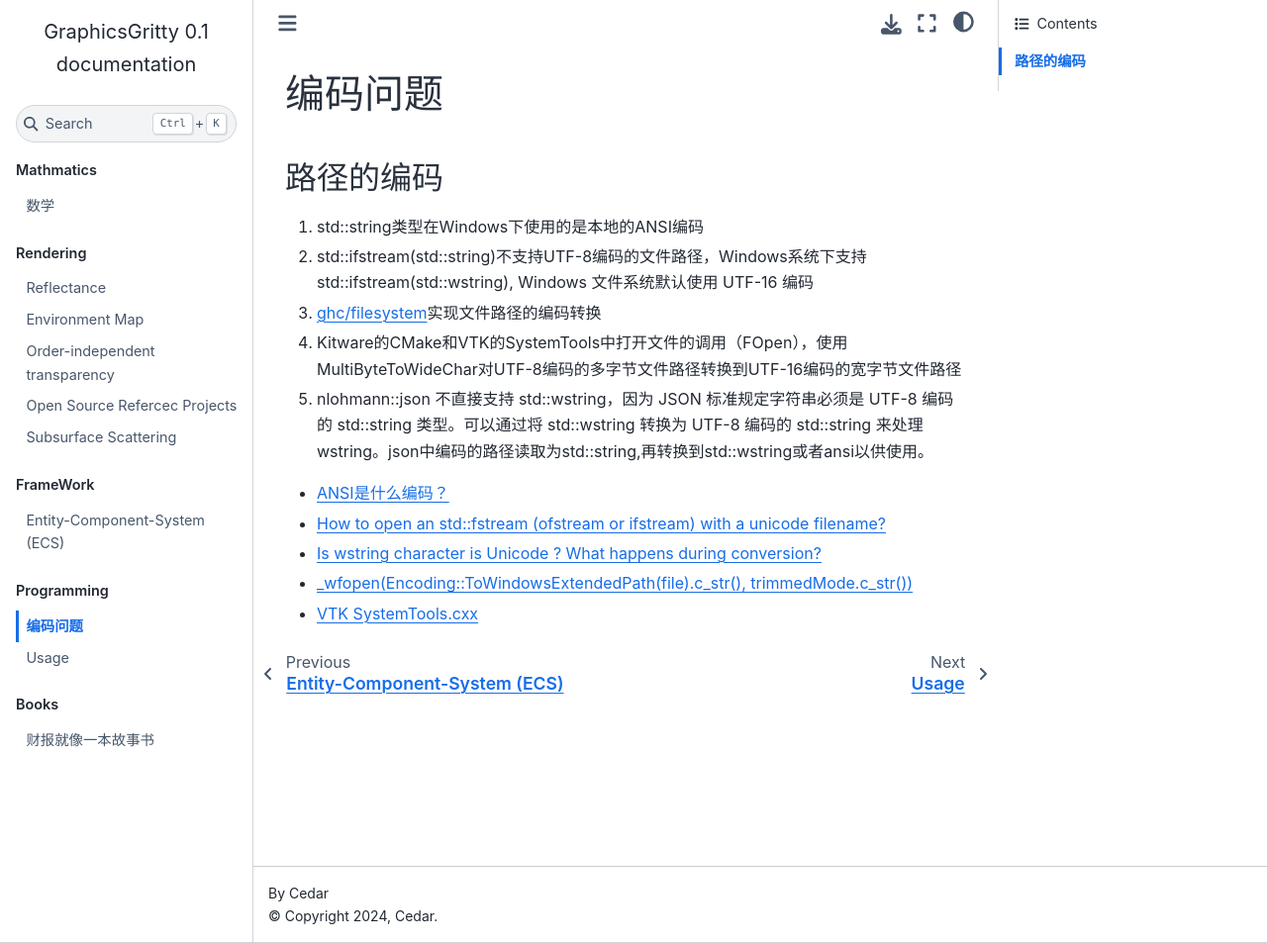
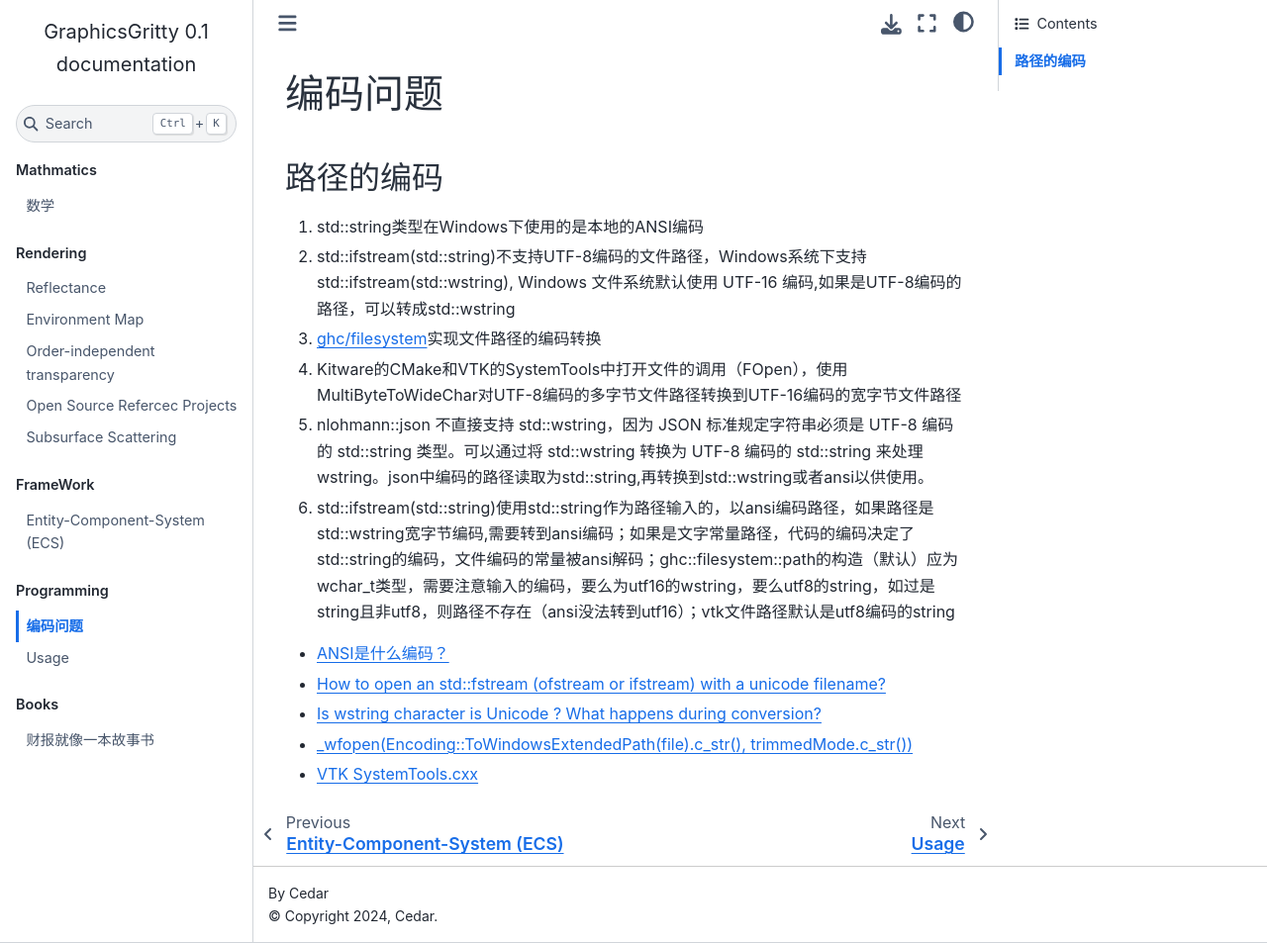
Before and after one commit to cedarz/GraphicsGritty, a Sphinx documentation site: the page built from docs/source/programming/encoding.md, in a window 1280 px wide and 953 px high. Shown: the whole window at 99% size. Built offline with Sphinx 7.4.7 and the Sphinx Book theme 1.1.4, drawn with Linux system fonts in a browser that asks for light colours.

Commit message:
update encoding

```diff
--- a/docs/source/programming/encoding.md
+++ b/docs/source/programming/encoding.md
@@ -3,10 +3,11 @@
 ## 路径的编码
 
 1. std::string类型在Windows下使用的是本地的ANSI编码
-2. std::ifstream(std::string)不支持UTF-8编码的文件路径，Windows系统下支持std::ifstream(std::wstring), Windows 文件系统默认使用 UTF-16 编码
+2. std::ifstream(std::string)不支持UTF-8编码的文件路径，Windows系统下支持std::ifstream(std::wstring), Windows 文件系统默认使用 UTF-16 编码,如果是UTF-8编码的路径，可以转成std::wstring
 3. [ghc/filesystem](https://github.com/gulrak/filesystem)实现文件路径的编码转换
 4. Kitware的CMake和VTK的SystemTools中打开文件的调用（FOpen），使用MultiByteToWideChar对UTF-8编码的多字节文件路径转换到UTF-16编码的宽字节文件路径
 5. nlohmann::json 不直接支持 std::wstring，因为 JSON 标准规定字符串必须是 UTF-8 编码的 std::string 类型。可以通过将 std::wstring 转换为 UTF-8 编码的 std::string 来处理 wstring。json中编码的路径读取为std::string,再转换到std::wstring或者ansi以供使用。
+6. std::ifstream(std::string)使用std::string作为路径输入的，以ansi编码路径，如果路径是std::wstring宽字节编码,需要转到ansi编码；如果是文字常量路径，代码的编码决定了std::string的编码，文件编码的常量被ansi解码；ghc::filesystem::path的构造（默认）应为wchar_t类型，需要注意输入的编码，要么为utf16的wstring，要么utf8的string，如过是string且非utf8，则路径不存在（ansi没法转到utf16）；vtk文件路径默认是utf8编码的string
 
 
 - [ANSI是什么编码？](https://www.cnblogs.com/malecrab/p/5300486.html)
```
